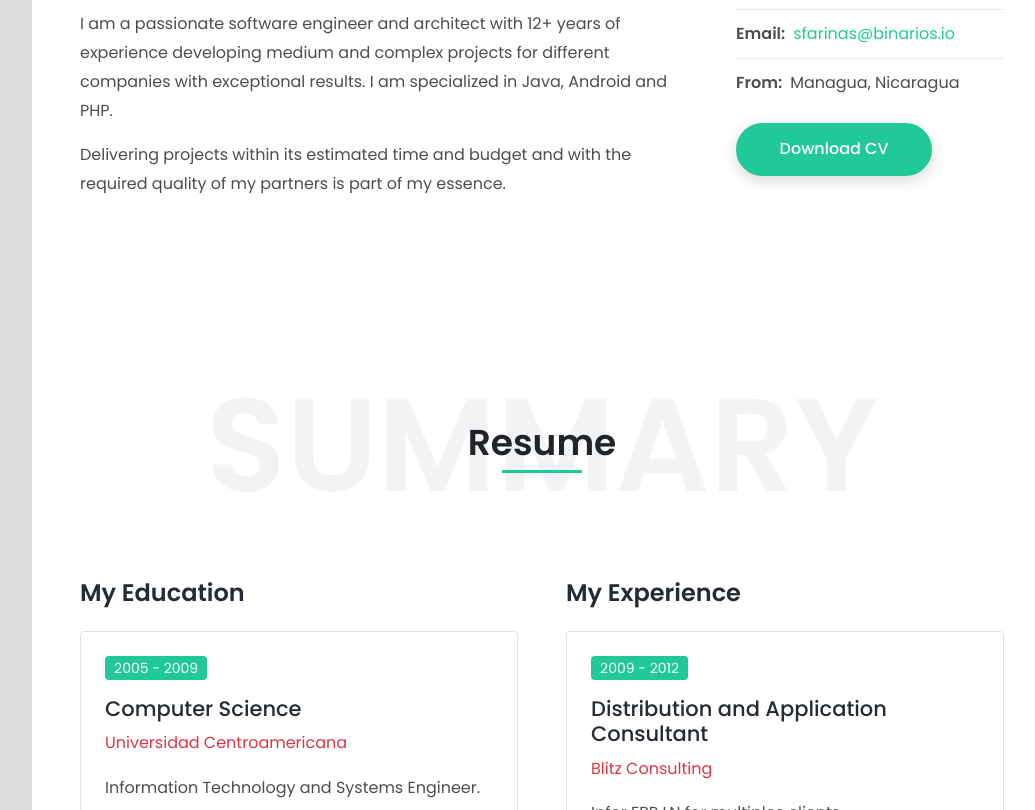
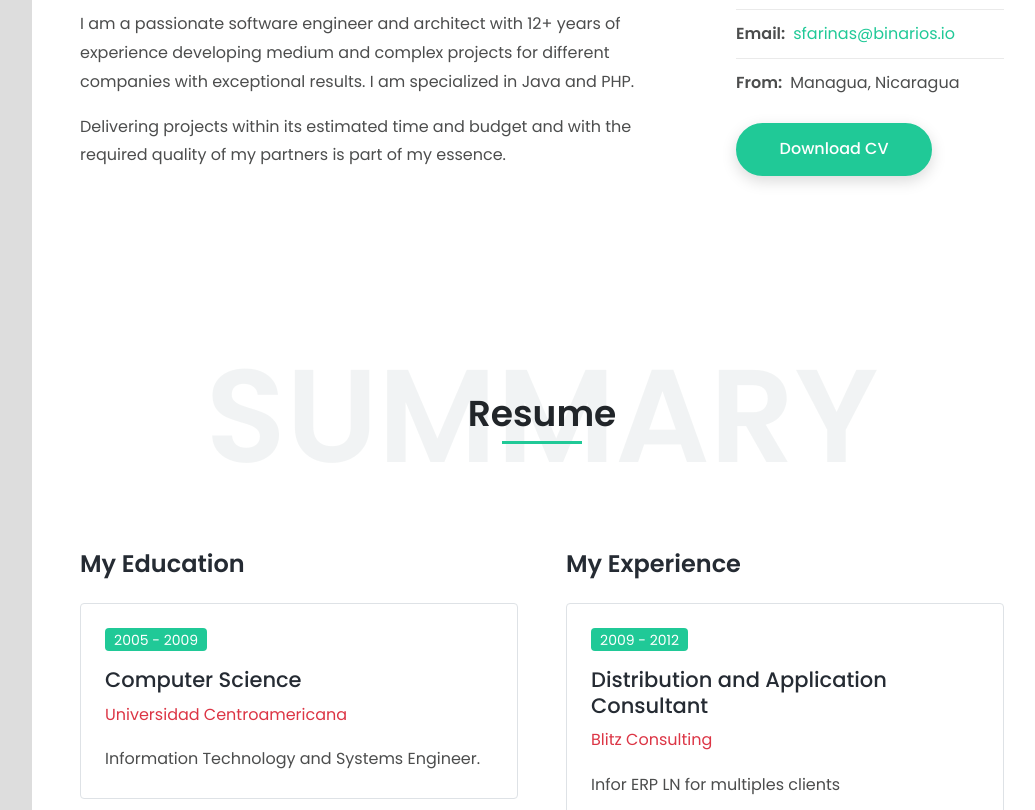
Before and after one commit to sjfarinas/sjfarinas.github.io, a plain HTML site: page index.html in a window 1280 px wide. Shown: the part 1131-1941 px from the top of the page, without its empty margins (228-1263 px from the left). Drawn offline with Linux system fonts and the light colour scheme.

Commit message:
update info and meta

```diff
--- a/index.html
+++ b/index.html
@@ -123,7 +123,7 @@
         <div class="row gy-5">
           <div class="col-lg-7 col-xl-8 text-center text-lg-start">
             <h2 class="text-7 fw-600 mb-3">I'm <span class="text-primary">Silvio Fariñas,</span> a Software Engineer</h2>
-            <p>I am a passionate software engineer and architect with 12+ years of experience developing medium and complex projects for different companies with exceptional results. I am specialized in Java, Android and PHP.</p>
+            <p>I am a passionate software engineer and architect with 12+ years of experience developing medium and complex projects for different companies with exceptional results. I am specialized in Java and PHP.</p>
             <p>Delivering projects within its estimated time and budget and with the required quality of my partners is part of my essence.</p>
           </div>
           <div class="col-lg-5 col-xl-4">
```
Also changed, not shown: 1 other file.
